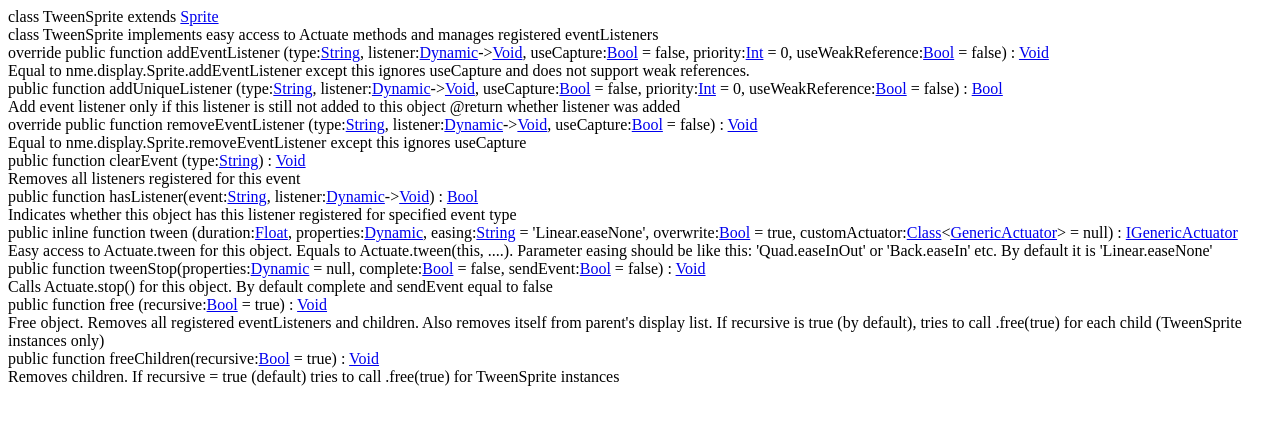
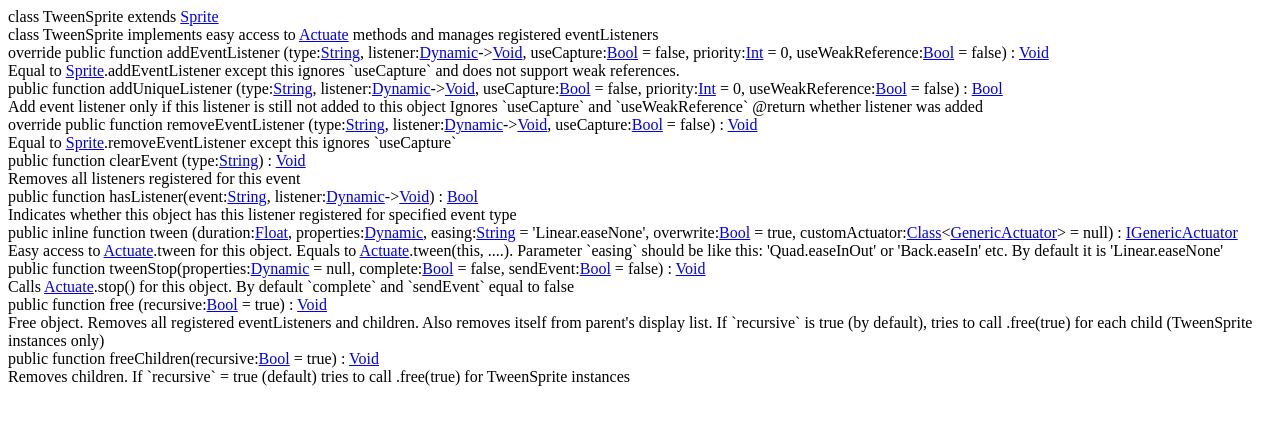
Before and after one commit to RealyUniqueName/StablexUI, a PHP site: page /doc/ru/stablex/TweenSprite.html in a window 1280 px wide. Shown: the top 425 px of the page. Run offline with PHP 8.4, Linux system fonts and the light colour scheme.

Commit message:
docs update

```diff
--- a/docGen/doc.php
+++ b/docGen/doc.php
@@ -247,7 +247,7 @@ function url($classpath){
 
     #hack for actuate
     if( strpos($classpath, 'com.eclecticdesignstudio.motion') !== false ){
-        $url = 'http://haxe.org/com/libs/actuate';
+        $url = DOC_BASE_URL.'#http://haxe.org/com/libs/actuate';
 
     }elseif( isset($urls[ $parts[0] ]) ){
         $url = str_replace('#type#', $url, $urls[$parts[0]]);
--- a/docGen/doc/ru/stablex/TweenSprite.html
+++ b/docGen/doc/ru/stablex/TweenSprite.html
@@ -1,20 +1,21 @@
 <dic class="classContainer"><div class="classDef"> <span class="class">class</span> <span class="className">TweenSprite</span> <span class="extends">extends</span> <a class="type" href="/ui/doc/#http://nme.io/api/types/nme/display/Sprite.html" title="nme.display.Sprite">Sprite</a>
 </div>
-<div class="comment"> class TweenSprite implements easy access to Actuate methods and manages registered
+<div class="comment"> class TweenSprite implements easy access to <a class="type" href="/ui/doc/#http://haxe.org/com/libs/actuate" title="com.eclecticdesignstudio.motion.Actuate">Actuate</a> methods and manages registered
  eventListeners
 </div>
 <div class="definition">    <span class="override">override</span> <span class="public">public</span> <span class="function">function</span> <span class="definitionName">addEventListener</span> (type:<a class="type" href="/ui/doc/#http://haxe.org/api/String" title="String">String</a>, listener:<a class="type" href="/ui/doc/#http://haxe.org/api/Dynamic" title="Dynamic">Dynamic</a>-&gt;<a class="type" href="/ui/doc/#http://haxe.org/api/Void" title="Void">Void</a>, useCapture:<a class="type" href="/ui/doc/#http://haxe.org/api/Bool" title="Bool">Bool</a> = false, priority:<a class="type" href="/ui/doc/#http://haxe.org/api/Int" title="Int">Int</a> = 0, useWeakReference:<a class="type" href="/ui/doc/#http://haxe.org/api/Bool" title="Bool">Bool</a> = false) : <a class="type" href="/ui/doc/#http://haxe.org/api/Void" title="Void">Void</a>
 </div>
-<div class="comment"> Equal to nme.display.Sprite.addEventListener except this ignores useCapture and does not support weak references.
+<div class="comment"> Equal to <a class="type" href="/ui/doc/#http://nme.io/api/types/nme/display/Sprite.html" title="nme.display.Sprite">Sprite</a>.addEventListener except this ignores `useCapture` and does not support weak references.
 </div>
 <div class="definition">    <span class="public">public</span> <span class="function">function</span> <span class="definitionName">addUniqueListener</span> (type:<a class="type" href="/ui/doc/#http://haxe.org/api/String" title="String">String</a>, listener:<a class="type" href="/ui/doc/#http://haxe.org/api/Dynamic" title="Dynamic">Dynamic</a>-&gt;<a class="type" href="/ui/doc/#http://haxe.org/api/Void" title="Void">Void</a>, useCapture:<a class="type" href="/ui/doc/#http://haxe.org/api/Bool" title="Bool">Bool</a> = false, priority:<a class="type" href="/ui/doc/#http://haxe.org/api/Int" title="Int">Int</a> = 0, useWeakReference:<a class="type" href="/ui/doc/#http://haxe.org/api/Bool" title="Bool">Bool</a> = false) : <a class="type" href="/ui/doc/#http://haxe.org/api/Bool" title="Bool">Bool</a>
 </div>
 <div class="comment"> Add event listener only if this listener is still not added to this object
+ Ignores `useCapture` and `useWeakReference`
  <span class="tag return">@return</span> whether listener was added
 </div>
 <div class="definition">    <span class="override">override</span> <span class="public">public</span> <span class="function">function</span> <span class="definitionName">removeEventListener</span> (type:<a class="type" href="/ui/doc/#http://haxe.org/api/String" title="String">String</a>, listener:<a class="type" href="/ui/doc/#http://haxe.org/api/Dynamic" title="Dynamic">Dynamic</a>-&gt;<a class="type" href="/ui/doc/#http://haxe.org/api/Void" title="Void">Void</a>, useCapture:<a class="type" href="/ui/doc/#http://haxe.org/api/Bool" title="Bool">Bool</a> = false) : <a class="type" href="/ui/doc/#http://haxe.org/api/Void" title="Void">Void</a>
 </div>
-<div class="comment"> Equal to nme.display.Sprite.removeEventListener except this ignores useCapture
+<div class="comment"> Equal to <a class="type" href="/ui/doc/#http://nme.io/api/types/nme/display/Sprite.html" title="nme.display.Sprite">Sprite</a>.removeEventListener except this ignores `useCapture`
 </div>
 <div class="definition">    <span class="public">public</span> <span class="function">function</span> <span class="definitionName">clearEvent</span> (type:<a class="type" href="/ui/doc/#http://haxe.org/api/String" title="String">String</a>) : <a class="type" href="/ui/doc/#http://haxe.org/api/Void" title="Void">Void</a>
 </div>
@@ -24,22 +25,22 @@
 </div>
 <div class="comment"> Indicates whether this object has this listener registered for specified event type
 </div>
-<div class="definition">    <span class="public">public</span> <span class="inline">inline</span> <span class="function">function</span> <span class="definitionName">tween</span> (duration:<a class="type" href="/ui/doc/#http://haxe.org/api/Float" title="Float">Float</a>, properties:<a class="type" href="/ui/doc/#http://haxe.org/api/Dynamic" title="Dynamic">Dynamic</a>, easing:<a class="type" href="/ui/doc/#http://haxe.org/api/String" title="String">String</a> = 'Linear.easeNone', overwrite:<a class="type" href="/ui/doc/#http://haxe.org/api/Bool" title="Bool">Bool</a> = true, customActuator:<a class="type" href="/ui/doc/#http://haxe.org/api/Class" title="Class">Class</a>&lt;<a class="type" href="http://haxe.org/com/libs/actuate" title="com.eclecticdesignstudio.motion.actuators.GenericActuator">GenericActuator</a>&gt; = null) : <a class="type" href="/ui/doc/#http://haxe.org/api/IGenericActuator" title="IGenericActuator">IGenericActuator</a>
+<div class="definition">    <span class="public">public</span> <span class="inline">inline</span> <span class="function">function</span> <span class="definitionName">tween</span> (duration:<a class="type" href="/ui/doc/#http://haxe.org/api/Float" title="Float">Float</a>, properties:<a class="type" href="/ui/doc/#http://haxe.org/api/Dynamic" title="Dynamic">Dynamic</a>, easing:<a class="type" href="/ui/doc/#http://haxe.org/api/String" title="String">String</a> = 'Linear.easeNone', overwrite:<a class="type" href="/ui/doc/#http://haxe.org/api/Bool" title="Bool">Bool</a> = true, customActuator:<a class="type" href="/ui/doc/#http://haxe.org/api/Class" title="Class">Class</a>&lt;<a class="type" href="/ui/doc/#http://haxe.org/com/libs/actuate" title="com.eclecticdesignstudio.motion.actuators.GenericActuator">GenericActuator</a>&gt; = null) : <a class="type" href="/ui/doc/#http://haxe.org/api/IGenericActuator" title="IGenericActuator">IGenericActuator</a>
 </div>
-<div class="comment"> Easy access to Actuate.tween for this object. Equals to Actuate.tween(this, ....).
- Parameter easing should be like this: 'Quad.easeInOut' or 'Back.easeIn' etc. By default it is 'Linear.easeNone'
+<div class="comment"> Easy access to <a class="type" href="/ui/doc/#http://haxe.org/com/libs/actuate" title="com.eclecticdesignstudio.motion.Actuate">Actuate</a>.tween for this object. Equals to <a class="type" href="/ui/doc/#http://haxe.org/com/libs/actuate" title="com.eclecticdesignstudio.motion.Actuate">Actuate</a>.tween(this, ....).
+ Parameter `easing` should be like this: 'Quad.easeInOut' or 'Back.easeIn' etc. By default it is 'Linear.easeNone'
 </div>
 <div class="definition">    <span class="public">public</span> <span class="function">function</span> <span class="definitionName">tweenStop</span>(properties:<a class="type" href="/ui/doc/#http://haxe.org/api/Dynamic" title="Dynamic">Dynamic</a> = null, complete:<a class="type" href="/ui/doc/#http://haxe.org/api/Bool" title="Bool">Bool</a> = false, sendEvent:<a class="type" href="/ui/doc/#http://haxe.org/api/Bool" title="Bool">Bool</a> = false) : <a class="type" href="/ui/doc/#http://haxe.org/api/Void" title="Void">Void</a>
 </div>
-<div class="comment"> Calls Actuate.stop() for this object. By default complete and sendEvent equal to false
+<div class="comment"> Calls <a class="type" href="/ui/doc/#http://haxe.org/com/libs/actuate" title="com.eclecticdesignstudio.motion.Actuate">Actuate</a>.stop() for this object. By default `complete` and `sendEvent` equal to false
 </div>
 <div class="definition">    <span class="public">public</span> <span class="function">function</span> <span class="definitionName">free</span> (recursive:<a class="type" href="/ui/doc/#http://haxe.org/api/Bool" title="Bool">Bool</a> = true) : <a class="type" href="/ui/doc/#http://haxe.org/api/Void" title="Void">Void</a>
 </div>
 <div class="comment"> Free object. Removes all registered eventListeners and children. Also removes itself from parent's display list.
- If recursive is true (by default), tries to call .free(true) for each child (TweenSprite instances only)
+ If `recursive` is true (by default), tries to call .free(true) for each child (TweenSprite instances only)
 </div>
 <div class="definition">    <span class="public">public</span> <span class="function">function</span> <span class="definitionName">freeChildren</span>(recursive:<a class="type" href="/ui/doc/#http://haxe.org/api/Bool" title="Bool">Bool</a> = true) : <a class="type" href="/ui/doc/#http://haxe.org/api/Void" title="Void">Void</a>
 </div>
-<div class="comment"> Removes children. If recursive = true (default) tries to call .free(true) for TweenSprite instances
+<div class="comment"> Removes children. If `recursive` = true (default) tries to call .free(true) for TweenSprite instances
 </div>
 </div>
```
Also changed, not shown: 1 other file.
